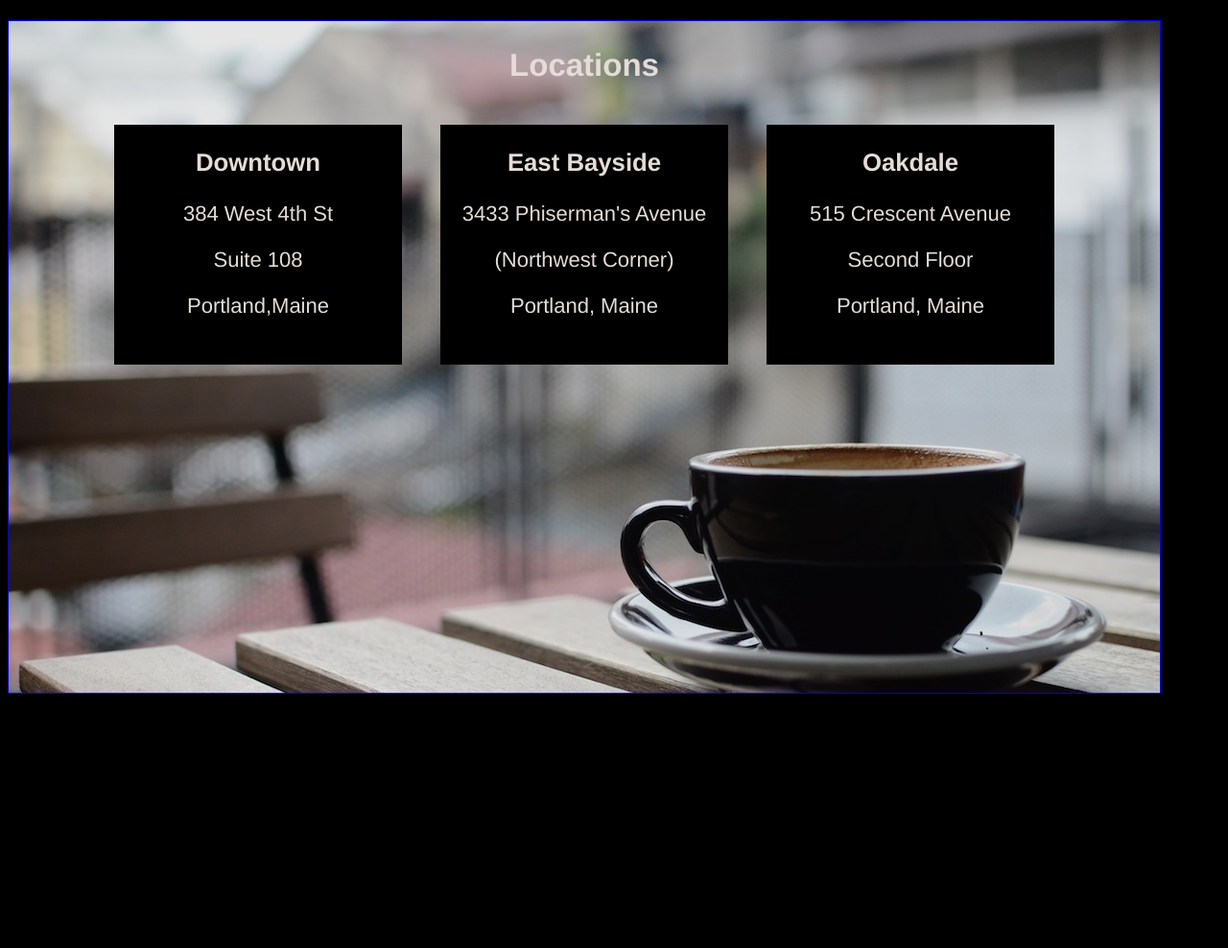
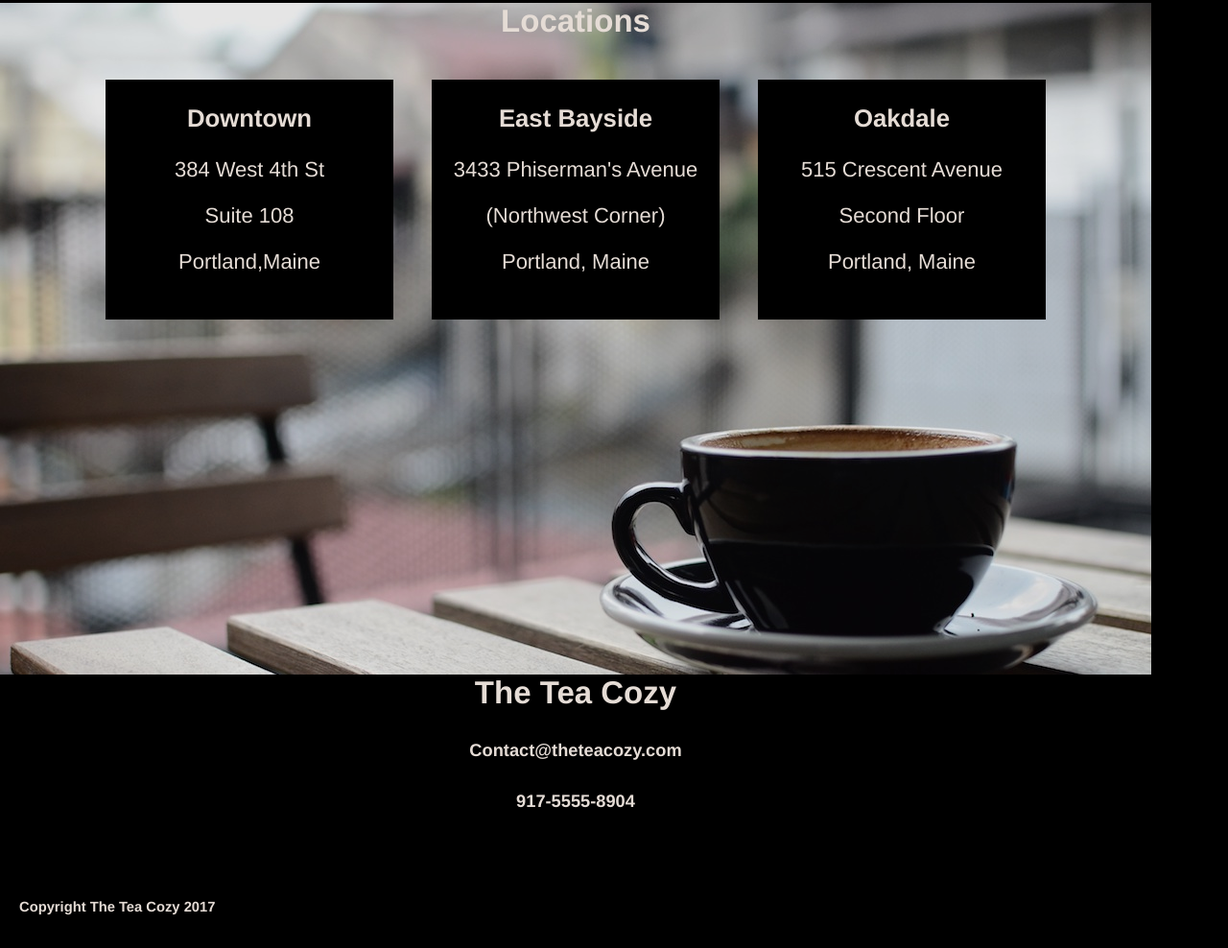
Before and after one commit to ateeqsiddique/teacozy, a plain HTML site: page index.html in a window 1280 px wide. Shown: the part 1622-2610 px from the top of the page at 96% size. Before the commit the page ends 2345 px from the top, so only its background shows below. Drawn offline with Linux system fonts and the light colour scheme.

Commit message:
final version

```diff
--- a/index.html
+++ b/index.html
@@ -7,7 +7,7 @@
   </head>
   <body>
     <!-- Header  -->
-    <div class="header">
+    <header>
       <div class="logo">
         <img src="./resources/images/img-tea-cozy-logo.png" alt="Tea Cozy Logo">
       </div>
@@ -16,7 +16,7 @@
         <span><a href="#featuredtea">Featured Tea</a></span>
         <span><a href="#locations">Locations</a></span>
       </nav>
-    </div>
+    </header>
 
     <!--Main Content  -->
     <!--our Mission Section  -->
@@ -27,6 +27,7 @@
       </div>
 
     </div>
+    <!--Featured Tea Section  -->
     <div id="featuredtea" class="featuredheadings">
       <h2>Tea of the month</h2>
       <h4>What's steeping at the Tea Cozy?</h4>
@@ -77,5 +78,17 @@
           </div>
         </div>
     </div>
+    <!--Footer  -->
+    <footer>
+      <h2>The Tea Cozy</h2>
+      <h5>Contact@theteacozy.com</h5>
+      <h5>917-5555-8904</h5>
+    </footer>
+    <div class="copyright">
+      <h6>Copyright The Tea Cozy 2017</h6>
+
+    </div>
+
+    </div>
   </body>
 </html>
--- a/resources/css/style.css
+++ b/resources/css/style.css
@@ -5,8 +5,9 @@ body{
   background-color: black;
   opacity: 0.9;
   text-align: center;
+  margin: 0;
 }
-.header{
+header{
   display:flex;
   position:fixed;
   z-index: 1;
@@ -16,17 +17,19 @@ body{
   align-items: center;
   background-color: black;
 }
+
 .logo{
   display: flex;
   height: 50px;
   padding-left: 10px;
+  flex-grow: 1;
+}
 
-
-}
 nav span{
   display: inline-block;
   padding-right: 15px;
 }
+
 a {
   color: seashell;
 }
@@ -38,8 +41,8 @@ a {
   background-image: url("../images/img-mission-background.jpg");
   top: 75px;
   position: relative;
-  border: 3px solid red;
 }
+
 .missionstatement{
   display: flex;
   flex-direction: column;
@@ -49,22 +52,22 @@ a {
   background-color:black;
   margin-top: 275px;
 }
+
 #featuredtea{
   width: 1000px;
   height: 200px;
-  border: 1px solid blue;
   position: relative;
   top: 75px;
   display: block;
   margin-left: 100px;
   align-content: center;
 }
+
 .teas{
   display: flex;
   flex-wrap: wrap;
   width: 1000px;
   height: 500px;
-  border: 1px solid red;
   position:relative;
   top: 75px;
   margin-left: 100px;
@@ -87,7 +90,6 @@ a {
 .locationscontainer{
   width: 1200px;
   height: 700px;
-  border: 1px solid blue;
   margin-top: 150px;
   align-items: center;
   background-image: url("../images/img-locations-background.jpg");
@@ -118,4 +120,13 @@ a {
   display: block;
 }
 
+footer{
+  height: 200px;
+  width: 1200px;
+  text-align: center;
+  margin-top: 75px;
 }
+.copyright{
+  text-align: left;
+  margin-left: 20px;
+}
```
